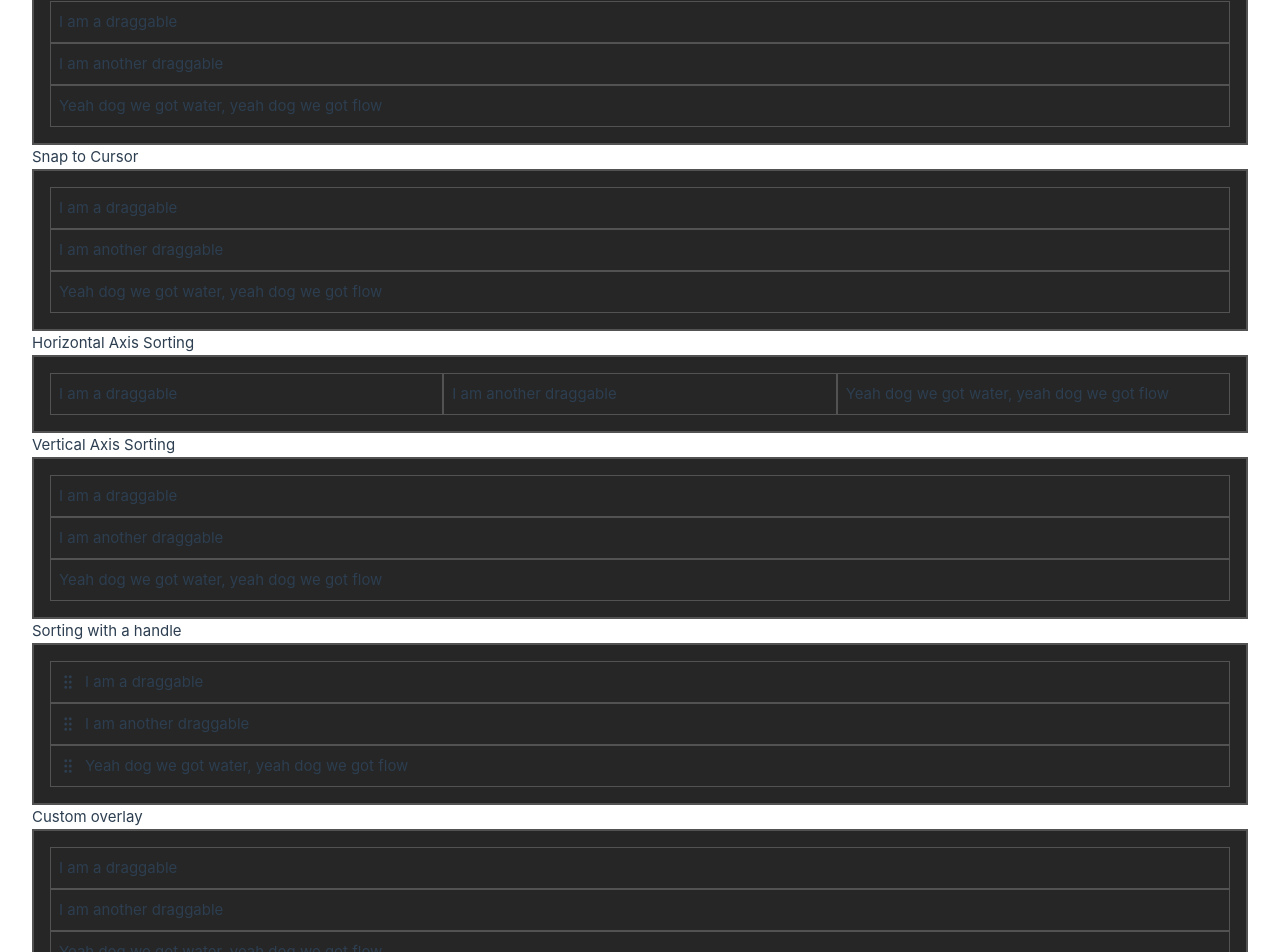
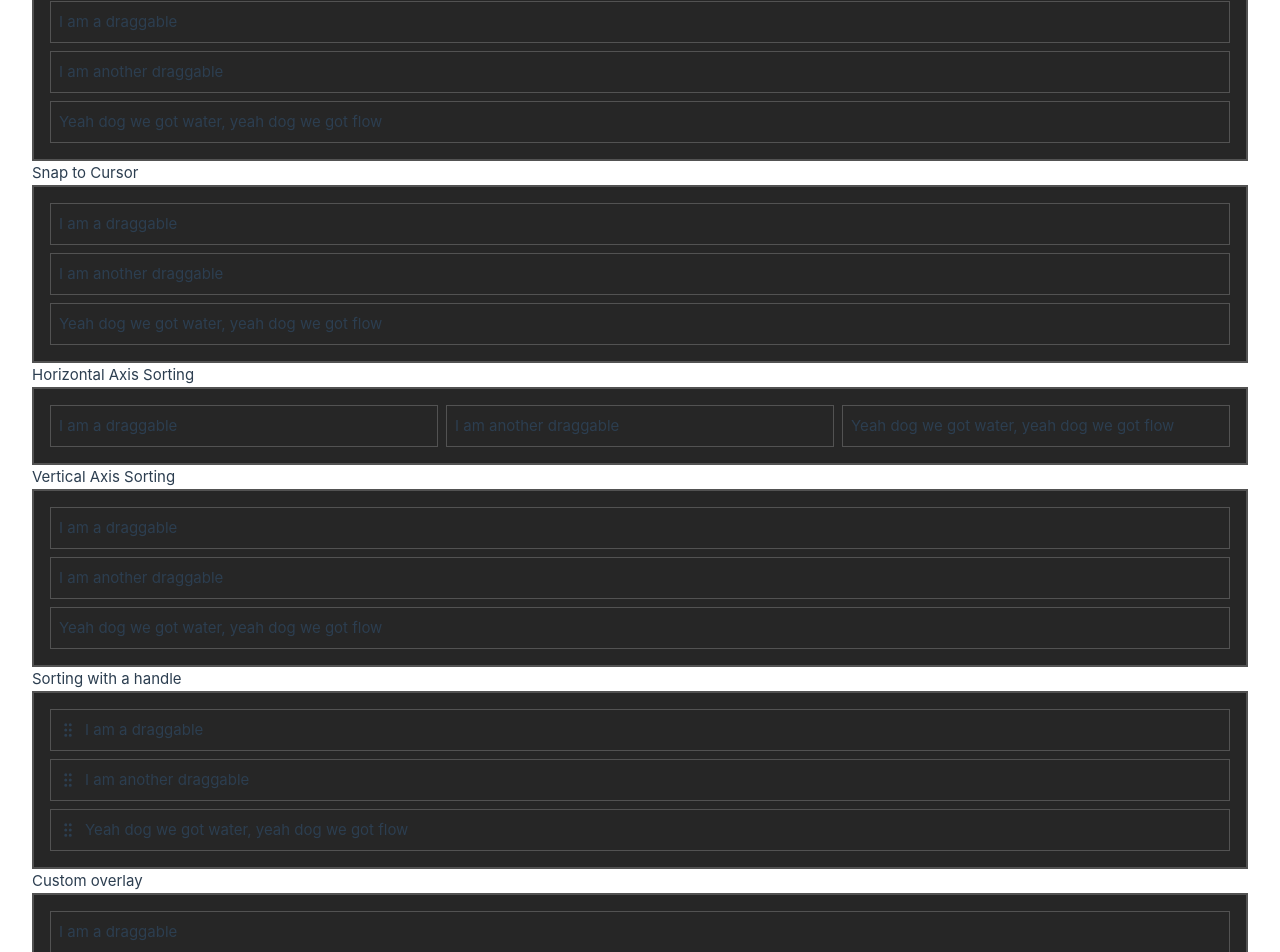
Before and after one commit to sdawidowich/better-vue-dnd, a Vue app: page /examples in a window 1280 px wide. Shown: the part 105-1057 px from the top of the page. Built offline with nearby package versions, Linux system fonts and the light colour scheme.

Commit message:
Working handle

```diff
--- a/src/components/dnd/DraggableHandle/DraggableHandle.vue
+++ b/src/components/dnd/DraggableHandle/DraggableHandle.vue
@@ -1,18 +1,19 @@
 <script setup lang="ts">
     import type { DOMElement } from '@/types/types';
     import { GripVertical } from 'lucide-vue-next';
-    import { inject, onMounted, useTemplateRef, type Ref } from 'vue';
+    import { inject, onMounted, useTemplateRef } from 'vue';
 
     defineProps<{
         icon?: string;
     }>();
 
     const handleEl = useTemplateRef<DOMElement>("handleEl");
-    const registerHandle = inject<(handleEl: Ref<DOMElement>) => void | undefined>('registerHandle');
+    const registerHandle = inject<(handleEl: DOMElement) => void | undefined>('registerHandle');
+    const inOverlay = inject<boolean>('inOverlay', false);
 
     onMounted(() => {
-        if (handleEl.value && registerHandle) {
-            registerHandle(handleEl);
+        if (handleEl.value && registerHandle && !inOverlay) {
+            registerHandle(handleEl.value);
         }
     });
 </script>
--- a/src/components/dnd/DraggableOverlay/DraggableOverlay.vue
+++ b/src/components/dnd/DraggableOverlay/DraggableOverlay.vue
@@ -1,6 +1,6 @@
 <script setup lang="ts">
     import { type DOMElement, type DOMElementBounds } from '@/types/types';
-    import { useTemplateRef, type Ref, type StyleValue } from 'vue';
+    import { provide, useTemplateRef, type Ref, type StyleValue } from 'vue';
 
     defineProps<{
         visible: boolean;
@@ -10,6 +10,7 @@
 
     const overlayEl = useTemplateRef<DOMElement>("overlayEl");
 
+    provide('inOverlay', true);
     defineExpose<{
         el: Ref<DOMElement>
     }>({
--- a/src/composables/useDraggable.ts
+++ b/src/composables/useDraggable.ts
@@ -87,7 +87,7 @@ export function useDraggable(
     const eventBus = useEventBus();
     const dndContext = useDndContext();
     const position = ref<Position>(toValue(initialValue) ?? { x: 0, y: 0 });
-    const draggingHandle = ref<Ref<DOMElement>>();
+    const draggingHandle = ref<DOMElement>(draggableEl.value);
     const pressedDelta = ref<Position>();
     const { x: targetX, y: targetY, top: targetTop, left: targetLeft, width: targetWidth, height: targetHeight, update: updateTargetBounding } = useElementBounding(draggableEl);
     const targetRect = computed<DOMElementBounds>(() => ({ x: targetX.value, y: targetY.value, width: targetWidth.value, height: targetHeight.value, top: targetTop.value, left: targetLeft.value }));
@@ -114,12 +114,14 @@ export function useDraggable(
 
     function AddEventListeners() {
         if (isClient) {
+            cleanupListeners.value?.();
+
             const config = () => ({
                 capture: options.capture ?? true,
                 passive: !toValue(preventDefault),
             });
 
-            const cleanupPointerDown = useEventListener(draggingHandle.value, 'pointerdown', start, config);
+            const cleanupPointerDown = useEventListener(draggingHandle, 'pointerdown', start, config);
             const cleanupPointerMove = useEventListener(draggingElement, 'pointermove', move, config);
             const cleanupPointerUp = useEventListener(draggingElement, 'pointerup', end, config);
 
@@ -127,14 +129,12 @@ export function useDraggable(
                 cleanupPointerDown();
                 cleanupPointerMove();
                 cleanupPointerUp();
-            }
+            };
         }
     }
 
-    function registerHandle(handleEl: Ref<DOMElement>) {
+    function registerHandle(handleEl: DOMElement) {
         draggingHandle.value = handleEl;
-        cleanupListeners.value?.();
-        AddEventListeners();
     }
 
     function updatePos(e: PointerEvent) {
@@ -263,7 +263,10 @@ export function useDraggable(
     onMounted(() => {
         if (draggableEl.value) {
             dndContext.registerDraggable(draggableEl, value.id);
-            draggingHandle.value = draggableEl;
+        }
+
+        if (draggableEl.value && !draggingHandle.value) {
+            draggingHandle.value = draggableEl.value;
         }
 
         AddEventListeners();
--- a/src/views/ExamplesView.vue
+++ b/src/views/ExamplesView.vue
@@ -30,7 +30,7 @@ import DraggableHandle from '@/components/dnd/DraggableHandle/DraggableHandle.vu
         <h1>Examples</h1>
 
         <h2>Sortable Container</h2>
-        <SortableContainer v-model:items="itemsList[0]" class="p-4 bg-neutral-800 border-2 border-neutral-600">
+        <SortableContainer v-model:items="itemsList[0]" class="flex flex-col gap-2 p-4 bg-neutral-800 border-2 border-neutral-600">
             <template #item="slotProps">
                 <Draggable :key="slotProps.item?.text" :value="slotProps.item" class="p-2 bg-neutral-800 border border-neutral-600">
                     {{ slotProps.item?.text }}
@@ -39,7 +39,7 @@ import DraggableHandle from '@/components/dnd/DraggableHandle/DraggableHandle.vu
         </SortableContainer>
 
         <h2>Snap to Cursor</h2>
-        <SortableContainer v-model:items="itemsList[1]" class="p-4 bg-neutral-800 border-2 border-neutral-600">
+        <SortableContainer v-model:items="itemsList[1]" class="flex flex-col gap-2 p-4 bg-neutral-800 border-2 border-neutral-600">
             <template #item="slotProps">
                 <Draggable :key="slotProps.item?.text" :value="slotProps.item" class="p-2 bg-neutral-800 border border-neutral-600" :options="{ snapToCursor: true }">
                     {{ slotProps.item?.text }}
@@ -48,7 +48,7 @@ import DraggableHandle from '@/components/dnd/DraggableHandle/DraggableHandle.vu
         </SortableContainer>
 
         <h2>Horizontal Axis Sorting</h2>
-        <SortableContainer v-model:items="itemsList[2]" class="flex p-4 bg-neutral-800 border-2 border-neutral-600">
+        <SortableContainer v-model:items="itemsList[2]" class="flex gap-2 p-4 bg-neutral-800 border-2 border-neutral-600">
             <template #item="slotProps">
                 <Draggable :key="slotProps.item?.text" :value="slotProps.item" class="flex-1 p-2 bg-neutral-800 border border-neutral-600" :options="{ axis: 'x' }">
                     {{ slotProps.item?.text }}
@@ -57,7 +57,7 @@ import DraggableHandle from '@/components/dnd/DraggableHandle/DraggableHandle.vu
         </SortableContainer>
 
         <h2>Vertical Axis Sorting</h2>
-        <SortableContainer v-model:items="itemsList[3]" class="p-4 bg-neutral-800 border-2 border-neutral-600">
+        <SortableContainer v-model:items="itemsList[3]" class="flex flex-col gap-2 p-4 bg-neutral-800 border-2 border-neutral-600">
             <template #item="slotProps">
                 <Draggable :key="slotProps.item?.text" :value="slotProps.item" class="p-2 bg-neutral-800 border border-neutral-600" :options="{ axis: 'y' }">
                     {{ slotProps.item?.text }}
@@ -66,7 +66,7 @@ import DraggableHandle from '@/components/dnd/DraggableHandle/DraggableHandle.vu
         </SortableContainer>
 
         <h2>Sorting with a handle</h2>
-        <SortableContainer v-model:items="itemsList[4]" class="p-4 bg-neutral-800 border-2 border-neutral-600">
+        <SortableContainer v-model:items="itemsList[4]" class="flex flex-col gap-2 p-4 bg-neutral-800 border-2 border-neutral-600">
             <template #item="slotProps">
                 <Draggable :key="slotProps.item?.text" :value="slotProps.item" class="flex gap-2 p-2 bg-neutral-800 border border-neutral-600" :options="{ axis: 'y' }">
                     <DraggableHandle />
@@ -76,13 +76,13 @@ import DraggableHandle from '@/components/dnd/DraggableHandle/DraggableHandle.vu
         </SortableContainer>
 
         <h2>Custom overlay</h2>
-        <SortableContainer v-model:items="itemsList[5]" class="p-4 bg-neutral-800 border-2 border-neutral-600">
+        <SortableContainer v-model:items="itemsList[5]" class="flex flex-col gap-2 p-4 bg-neutral-800 border-2 border-neutral-600">
             <template #item="slotProps">
                 <Draggable :key="slotProps.item?.text" :value="slotProps.item" class="flex gap-2 p-2 bg-neutral-800 border border-neutral-600" :options="{ axis: 'y' }">
                     {{ slotProps.item?.text }}
                     <template #overlay>
-                        <div class="p-2 bg-neutral-800 opacity-50">
-                            {{ slotProps.item?.text }}
+                        <div class="p-2 bg-neutral-400 border-neutral-400 opacity-30 h-full">
+
                         </div>
                     </template>
                 </Draggable>
```
